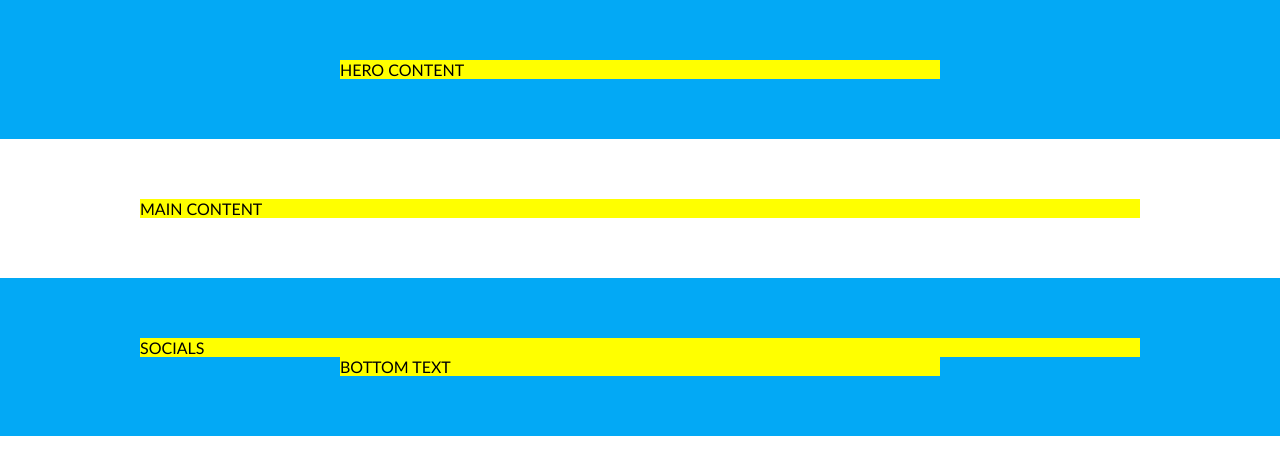
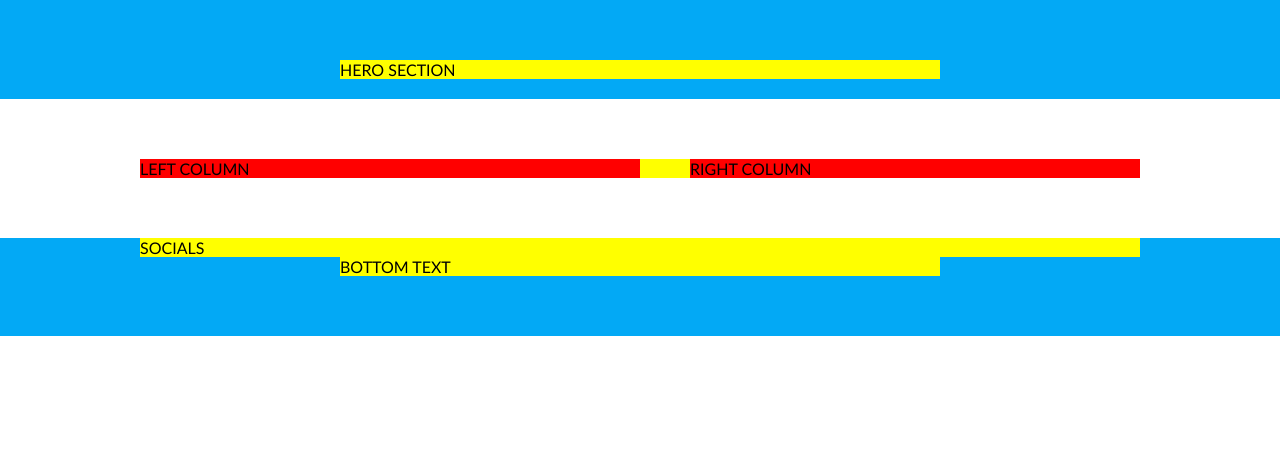
Before and after one commit to MarijusIL/7-coming-soon, a website: page index.html in a window 1280 px wide. Drawn offline with Linux system fonts and the light colour scheme.

Commit message:
main content columns

```diff
--- a/css/basic/layout.css
+++ b/css/basic/layout.css
@@ -18,6 +18,20 @@
     background-color: yellow;
 }
 
+.container .left-column {
+    /* display: inline-block; */
+    width: 50%;
+    float: left;
+    background-color: red;
+}
+
+.container .right-column {
+    /* display: inline-block; */
+    float: right;
+    width: 45%;
+    background-color: red;
+}
+
 @media (max-width: 1100px) {
     .container > .row-big {
         width: 800px;
@@ -29,6 +43,13 @@
     .container > .row-big {
         width: 600px;
         margin-left: calc(50% - 300px);
+    }
+    .container .left-column{
+        width: 100%;
+    }
+    .container .right-column{
+        width: 100%;
+        margin-top: 60px;
     }
 }
 @media (max-width: 640px) {
--- a/css/home.css
+++ b/css/home.css
@@ -15,3 +15,14 @@
 .bg-primary {
     background-color: var(--color-primary);
 }
+.bg-secondary {
+    background-color: var(--color-secondary);
+}
+
+.hero {
+    padding-bottom: 20px;
+}
+
+footer.container {
+    padding-top: 0px;
+}
--- a/index.html
+++ b/index.html
@@ -10,13 +10,18 @@
 <body>
     <div class="hero container bg-primary">
         <div class="row">
-            HERO CONTENT
+            HERO SECTION
         </div>
     </div>
 
     <main class="container">
         <div class="row-big">
-            MAIN CONTENT
+            <div class="left-column">
+                LEFT COLUMN
+            </div>
+            <div class="right-column">
+                RIGHT COLUMN
+            </div>
         </div>
     </main>
 
```
